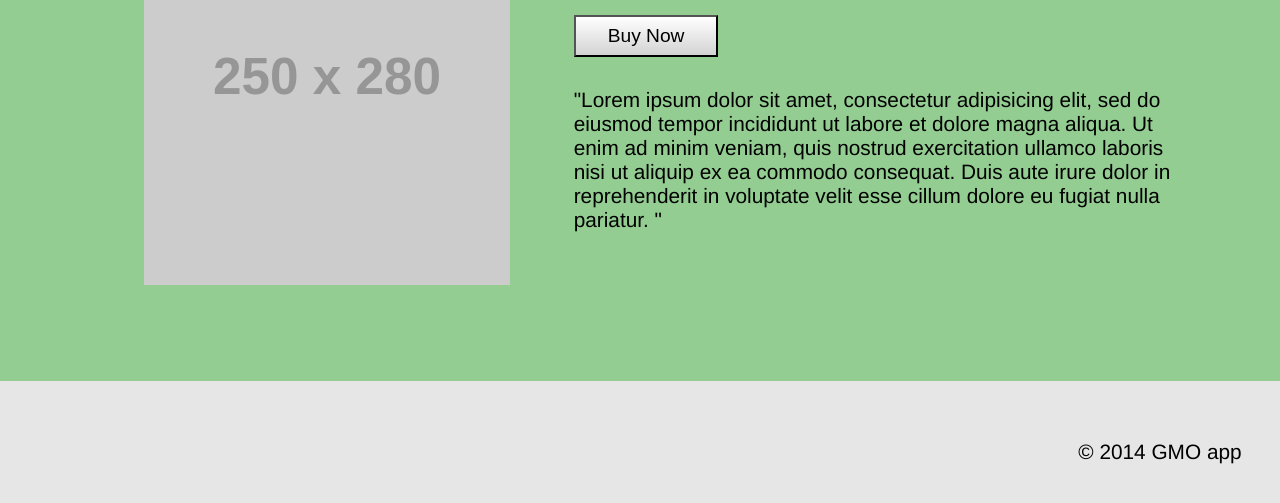
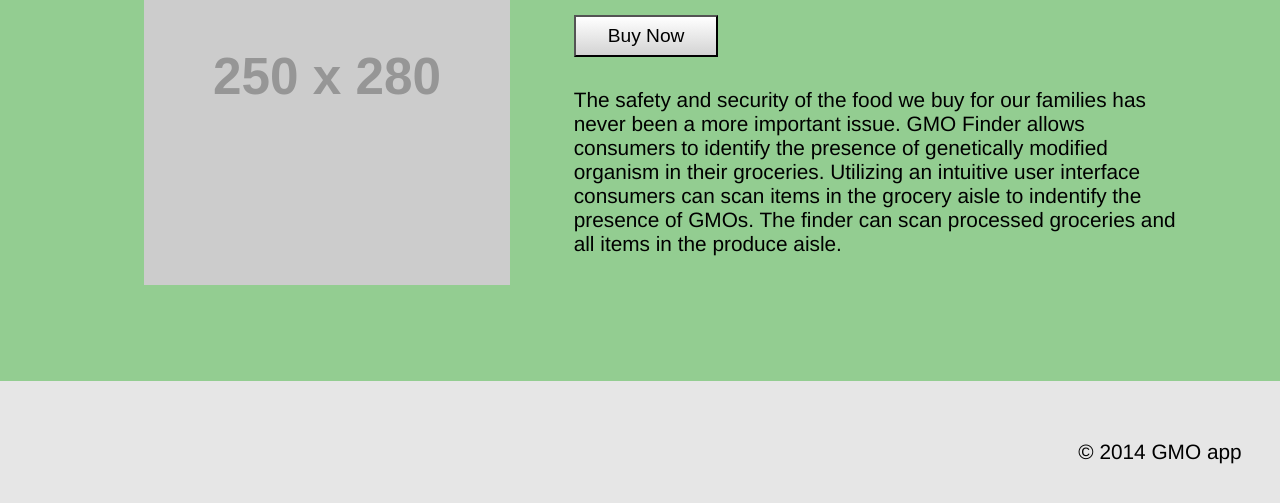
Before and after one commit to svetlana-kurmeleva/app-website, a plain HTML site: page index.html in a window 1280 px wide. Shown: the part 339-842 px from the top of the page. Drawn offline with nearby package versions, Linux system fonts and the light colour scheme; placeholder pictures from the web are drawn by us.

Commit message:
added app description

```diff
--- a/index.html
+++ b/index.html
@@ -32,7 +32,7 @@
 <div class="unit-spacer">
 <h1>GMO Finder</h1>
 <button id="btn">Buy Now</button>
-<p>"Lorem ipsum dolor sit amet, consectetur adipisicing elit, sed do eiusmod tempor incididunt ut labore et dolore magna aliqua. Ut enim ad minim veniam, quis nostrud exercitation ullamco laboris nisi ut aliquip ex ea commodo consequat. Duis aute irure dolor in reprehenderit in voluptate velit esse cillum dolore eu fugiat nulla pariatur. "</p>
+<p>The safety and security of the food we buy for our families has never been a more important issue. GMO Finder allows consumers to identify the presence of genetically modified organism in their groceries. Utilizing an intuitive user interface consumers can scan items in the grocery aisle to indentify the presence of GMOs. The finder can scan processed groceries and all items in the produce aisle.</p>
 </div>
 </div>
 </div>
```
